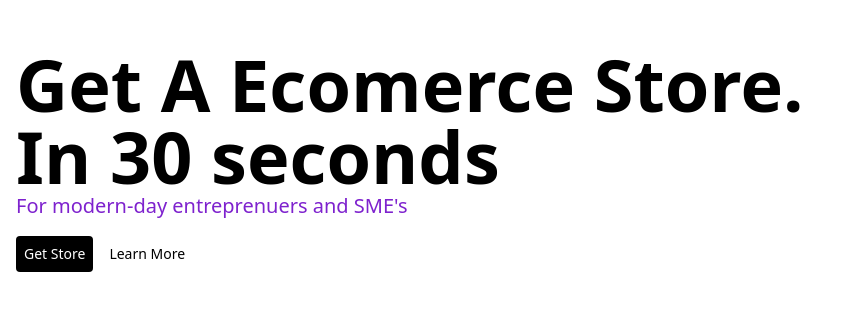
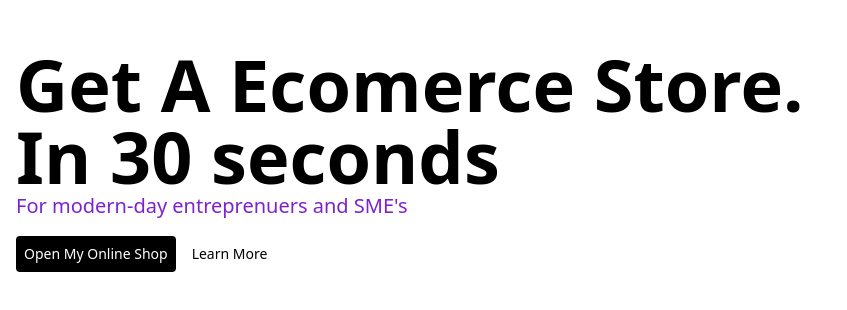
Before and after one commit to codebenderhq/home, a plain HTML site: page src/_app/index.html in a window 1280 px wide. Shown: the part 248-558 px from the top of the page, without its empty margins (0-847 px from the left). Drawn offline with nearby package versions, Linux system fonts and the light colour scheme; files that its build step writes are made by us from their sources.

Commit message:
improved cta

```diff
--- a/src/_app/index.html
+++ b/src/_app/index.html
@@ -43,7 +43,7 @@
                 </div>
 
                 <div class="flex space-x-2">
-                    <a href="https://sauveur.cloud/account/register" class="text-sm p-2 rounded bg-black text-white dark:bg-white dark:text-black">Get Store</a>
+                    <a href="https://sauveur.cloud/account/register" class="text-sm p-2 rounded bg-black text-white dark:bg-white dark:text-black">Open My Online Shop</a>
                     <a href="https://api.whatsapp.com/message/7ZTSQS5MUWF6I1?autoload=1&app_absent=0" class="text-sm p-2 text-black dark:text-white">Learn More</a>
                 </div>
 
```
